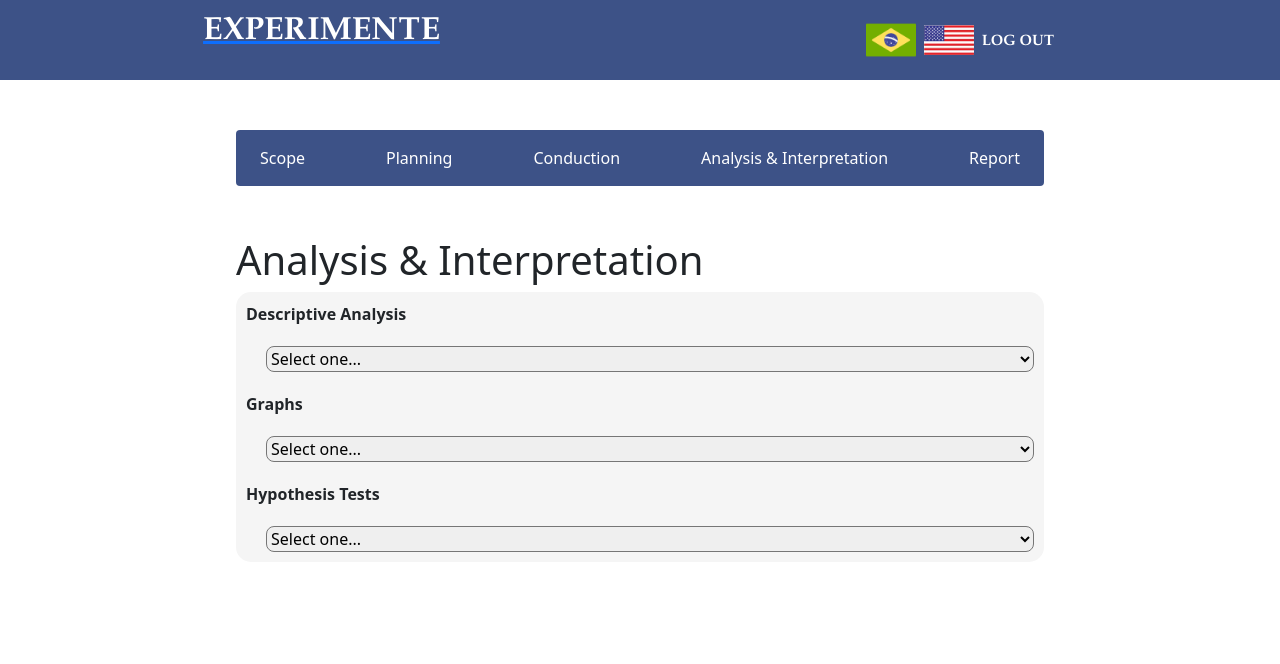
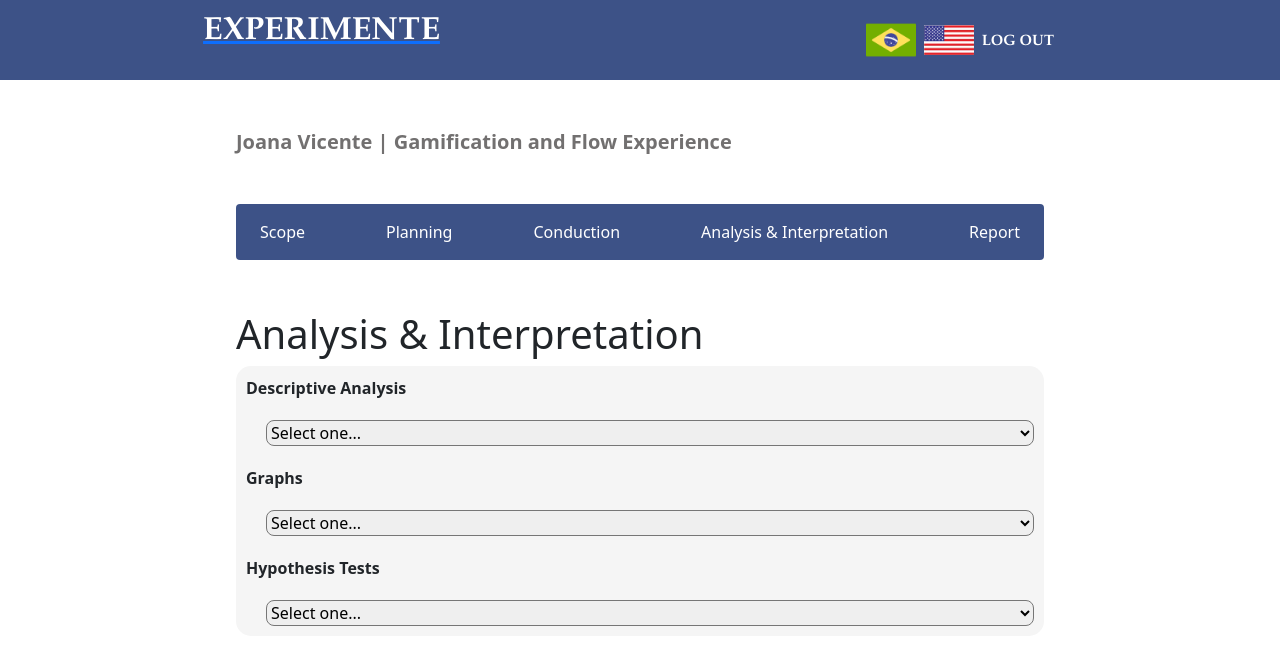
Before and after one commit to kamillatenorio/HCI-Project, a React (Create React App) app: page /analysis in a window 1280 px wide. Shown: the top 664 px of the page. Built offline with nearby package versions, Linux system fonts and the light colour scheme.

Commit message:
Importing "Navigation" component

```diff
--- a/src/views/experimentPhases/Analysis.jsx
+++ b/src/views/experimentPhases/Analysis.jsx
@@ -1,11 +1,13 @@
 import React, { Component } from 'react';
 import  '../../App.css';
 import NavBarExp from '../../components/NavBarExp';
+import Navigation from '../Navigation';
 
 class Analysis extends Component {
   render() {
     return (
       <div>
+        <Navigation/>
         <NavBarExp/>
         <div class="container" style={{ maxWidth: '65%' }}>
               <h1>Analysis & Interpretation</h1>
--- a/src/views/experimentPhases/Operation.jsx
+++ b/src/views/experimentPhases/Operation.jsx
@@ -1,11 +1,13 @@
 import React, { Component } from 'react';
 import  '../../App.css';
 import NavBarExp from '../../components/NavBarExp';
+import Navigation from '../Navigation';
 
 class Operation extends Component {
   render() {
     return (
       <div>
+        <Navigation/>
         <NavBarExp/>
         <div class="container" style={{ maxWidth: '65%' }}>
               <p style={{ marginLeft: '14%' }}>The experiment operation will be made by another tool, which can be accessed <a href="#" target="__Blank">HERE</a>.</p>
--- a/src/views/experimentPhases/Planning.jsx
+++ b/src/views/experimentPhases/Planning.jsx
@@ -2,11 +2,13 @@ import React, { Component } from 'react';
 import  '../../App.css';
 import NavBarExp from '../../components/NavBarExp';
 import { Tabs, Tab } from 'react-bootstrap';
+import Navigation from '../Navigation';
 
 class Planning extends Component {
   render() {
     return (
       <div>
+        <Navigation/>
         <NavBarExp/>
         <div class="container" style={{ maxWidth: '65%' }}>
           <Tabs id="uncontrolled-tab-example2" className="mb-3">
--- a/src/views/experimentPhases/Report.jsx
+++ b/src/views/experimentPhases/Report.jsx
@@ -1,11 +1,13 @@
 import React, { Component } from 'react';
 import  '../../App.css';
 import NavBarExp from '../../components/NavBarExp';
+import Navigation from '../Navigation';
 
 class Report extends Component {
   render() {
     return (
       <div>
+        <Navigation/>
         <NavBarExp/>
         <div class="container" style={{ maxWidth: '65%' }}>
               <div className="experimentDiv">
```
